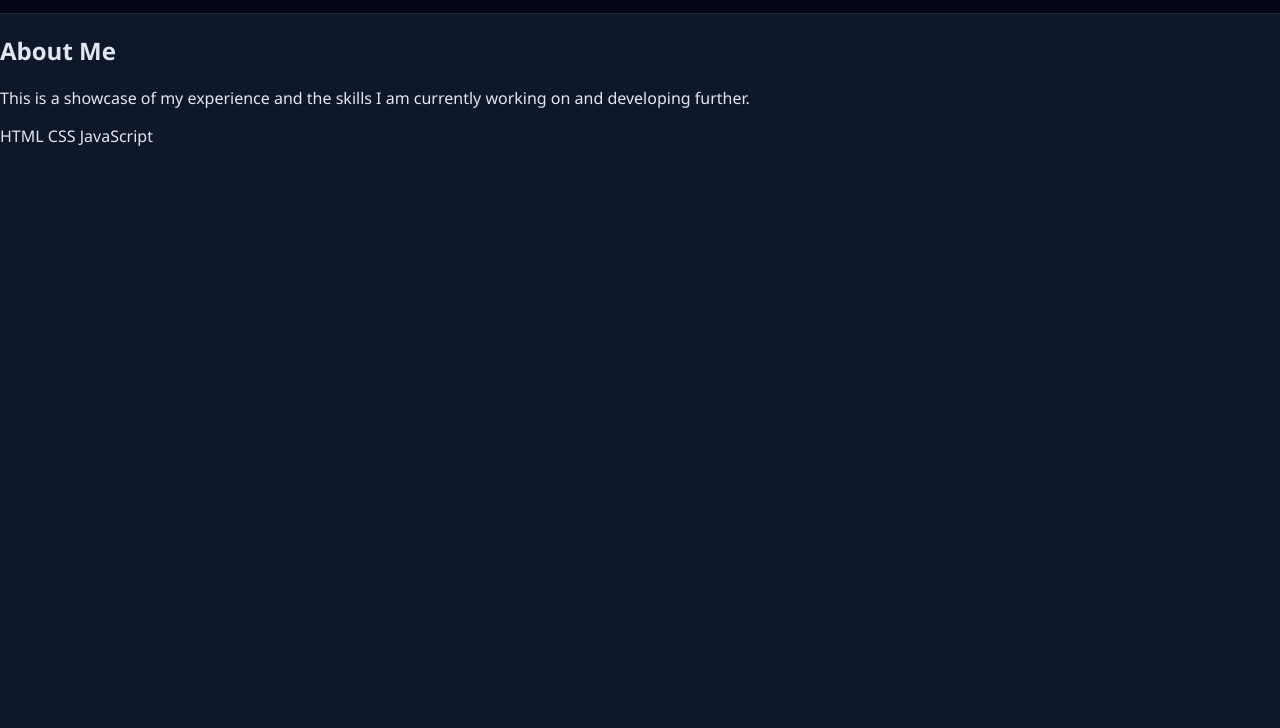
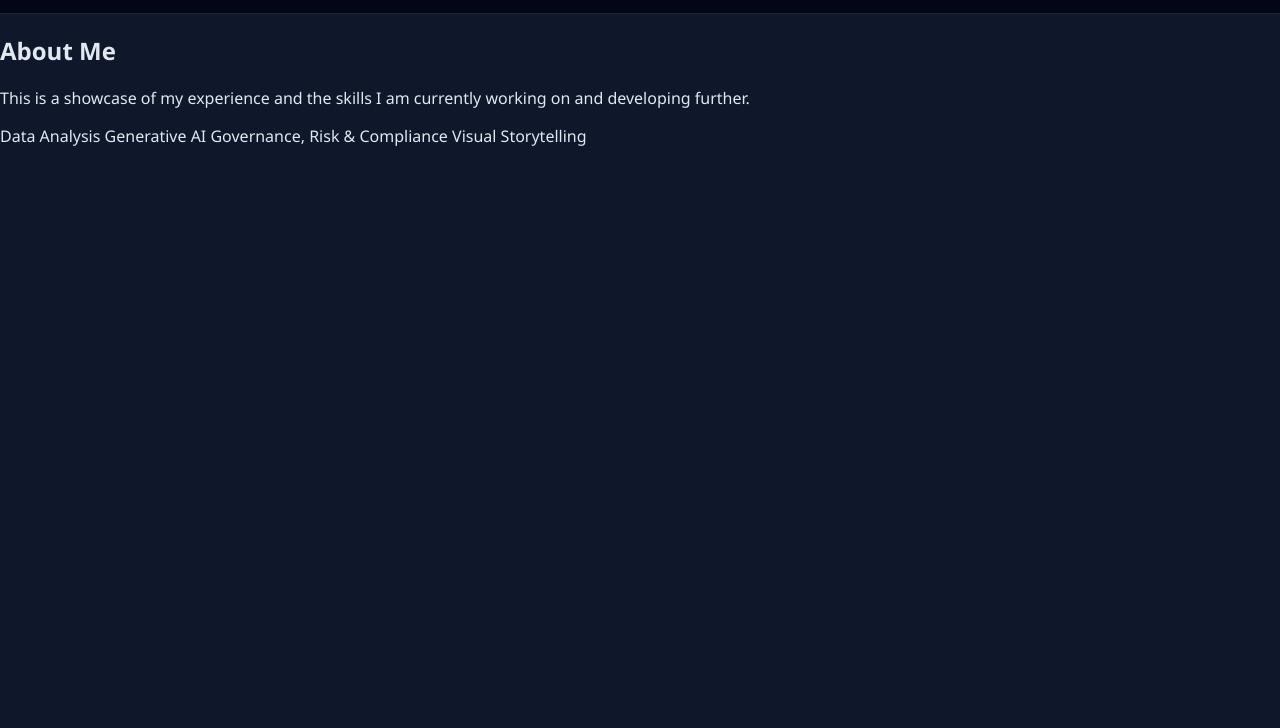
Before and after one commit to GregorBall-work/Gregors-Development-Journey, a plain HTML site: page about.html in a window 1280 px wide. Shown: the part 72-800 px from the top of the page. Drawn offline with Linux system fonts and the light colour scheme.

Commit message:
Update about.html

```diff
--- a/about.html
+++ b/about.html
@@ -22,9 +22,10 @@
     <p>This is a showcase of my experience and the skills I am currently working on and developing further.</p>
 
     <div class="skills">
-      <span>HTML</span>
-      <span>CSS</span>
-      <span>JavaScript</span>
+      <span>Data Analysis</span>
+      <span>Generative AI</span>
+      <span>Governance, Risk & Compliance</span>
+      <span>Visual Storytelling</span>
     </div>
   </main>
 
```
